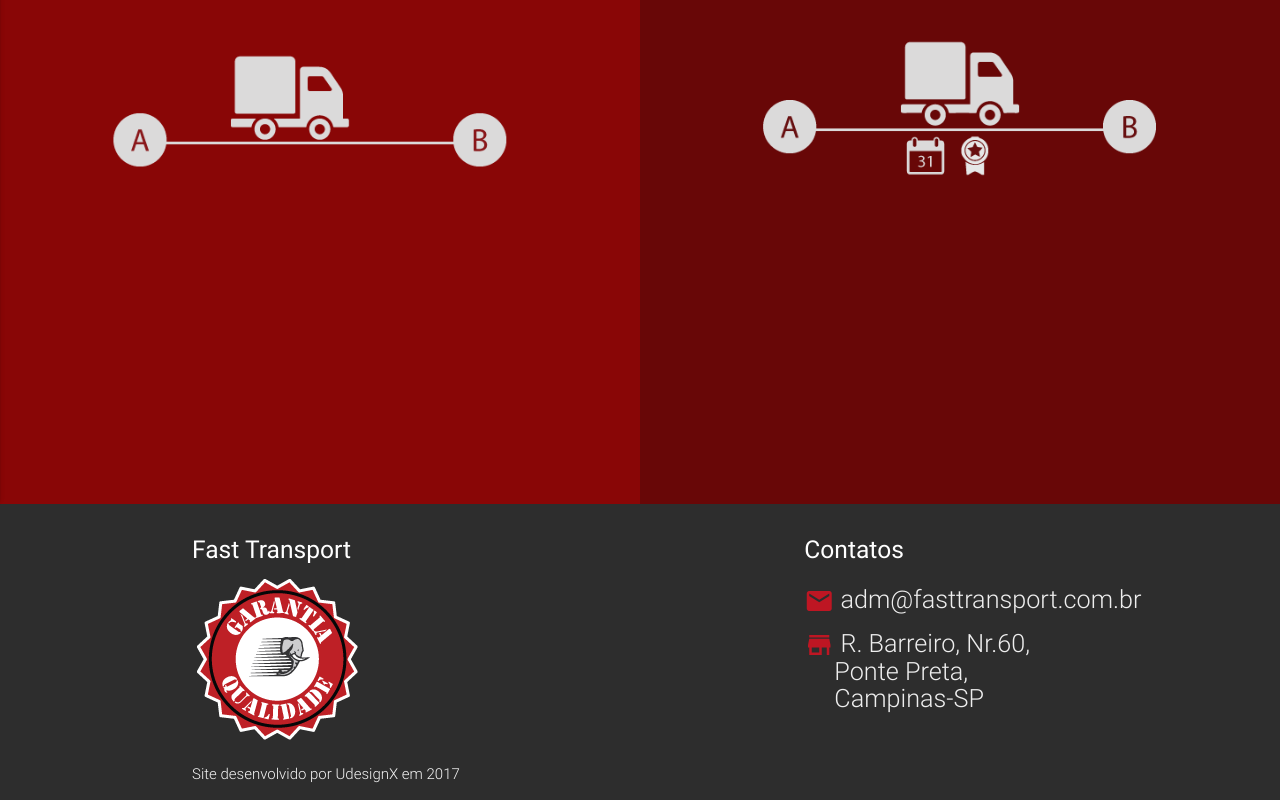
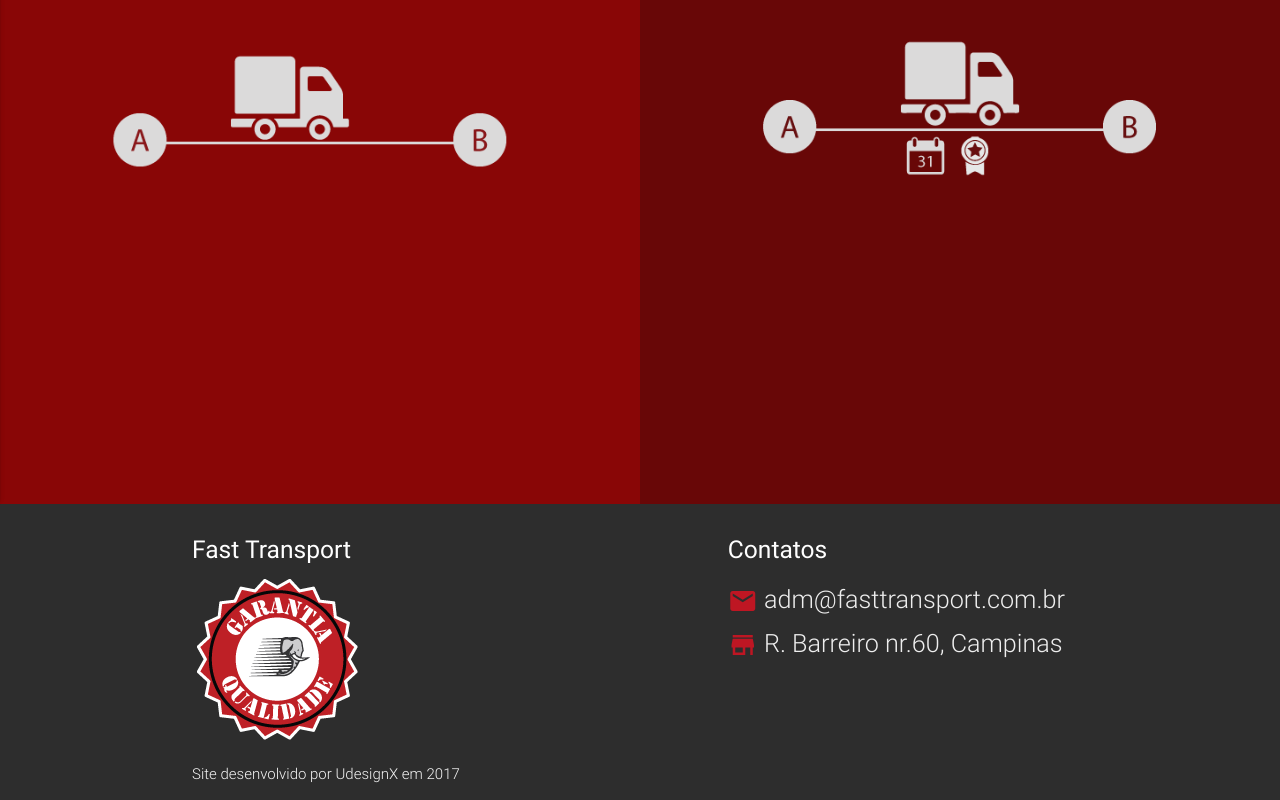
Before and after one commit to udesignx/fasttransport, a plain HTML site: page fasttransport/index.html in a window 1280 px wide. Shown: the part 360-1160 px from the top of the page. Drawn offline with nearby package versions, Linux system fonts and the light colour scheme.

Commit message:
navigation edited

```diff
--- a/fasttransport/index.html
+++ b/fasttransport/index.html
@@ -156,6 +156,7 @@ customizados de acordo com as peculiaridades de cada cliente, frota nova e padro
       <div class="row">
         <form class="col s12">
           <div class="row">
+          <h3 class="txt-serv">Fale Conosco</h3>
             <div class="input-field col s6">
             <i class="material-icons prefix">person</i>
               <input id="first_name" type="text" class="validate">
@@ -203,13 +204,13 @@ customizados de acordo com as peculiaridades de cada cliente, frota nova e padro
                 <h5 class="white-text">Fast Transport</h5>
                 <img src="img/selo.png" class="responsive-img">
               </div>
-              <div class="col l4 offset-l2 s12">
+              <div class="col l5 offset-l1 s12">
                 <h5 class="white-text">Contatos</h5>
                 <ul>
                   <li><h6 class="grey-text text-lighten-3 flow-text" style="display: inline-flex;" href="#!">
                   <i class="small material-icons icon-color">email</i>&nbsp;adm@fasttransport.com.br</h6></li>
                   <li><h6 class="grey-text text-lighten-3 flow-text" style="display: inline-flex;" href="#!">
-                  <i class="small material-icons icon-color">store</i>&nbsp;R. Barreiro, Nr.60, Ponte Preta, Campinas-SP</h6></li>
+                  <i class="small material-icons icon-color">store</i>&nbsp;R. Barreiro nr.60, Campinas</h6></li>
                 </ul>
               </div>
             </div>
```
